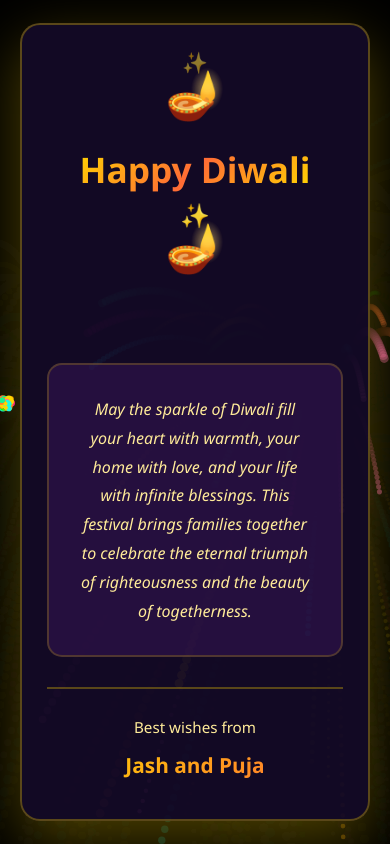
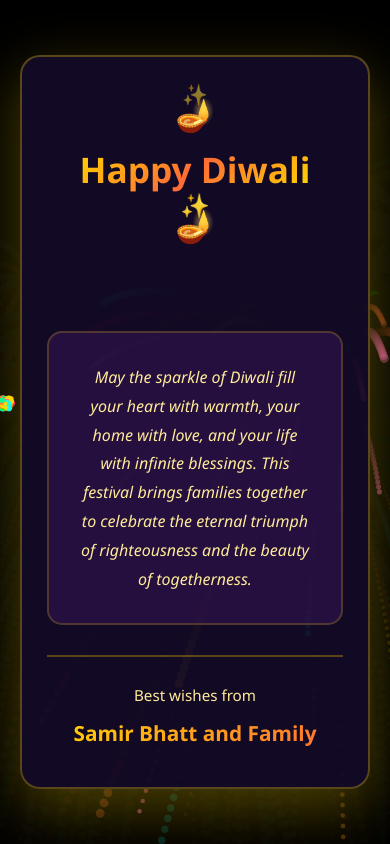
Before and after one commit to HarshSBhatt/diwali, a plain HTML site: page index.html in a window 390 px wide. Drawn offline with Linux system fonts and the light colour scheme.

Commit message:
Update index.html

```diff
--- a/index.html
+++ b/index.html
@@ -152,6 +152,15 @@
                 padding: 35px 25px;
             }
 
+            .greeting-container {
+                flex-direction: column;
+                gap: 10px;
+            }
+
+            .diya {
+                font-size: 2rem;
+            }
+
             .greeting {
                 font-size: 2.2rem;
             }
@@ -190,7 +199,7 @@
 
         <div class="closing-message">
             <span class="prefix">Best wishes from</span>
-            <span class="names">Jash and Puja</span>
+            <span class="names">Samir Bhatt and Family</span>
         </div>
     </div>
 
```
